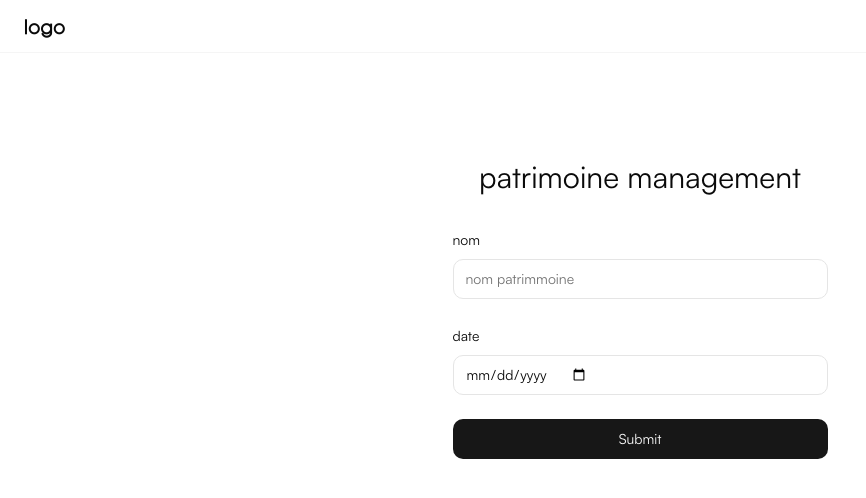
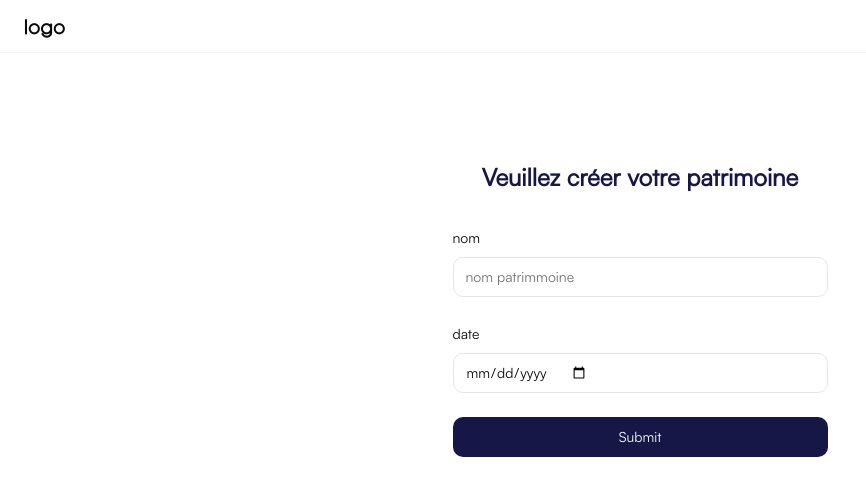
Before and after one commit to MarcHerilala/patrimoine-ui, a Next.js app: page /patrimoine/create in a window 1280 px wide. Shown: the top 498 px of the page, without its empty margins (0-866 px from the left). Built offline with nearby package versions, Linux system fonts and the light colour scheme; no server answers.

Commit message:
feat:create patrimony possession page

```diff
--- a/app/patrimoine/create/possession/page.tsx
+++ b/app/patrimoine/create/possession/page.tsx
@@ -1,9 +1,15 @@
 "use client";
 import { PossessionFormContainer } from "@/components/possessions/Create-container";
-const Page=()=>{
 
-return(
-    <PossessionFormContainer/>
-)
+const Page = () => {
+    return (
+        <div className="container mx-auto px-4 py-8">
+            <h1 className="text-2xl font-bold text-center text-[#161747] mb-6">
+                Veuillez créer une possession
+            </h1>
+            <PossessionFormContainer />
+        </div>
+    );
 }
+
 export default Page;
--- a/components/patrimony/patrimony-create.tsx
+++ b/components/patrimony/patrimony-create.tsx
@@ -70,9 +70,10 @@ export default function CreatePatrimony() {
         <div className="container h-[calc(100vh-320px)]">
             <div className="flex h-full flex-grow items-center justify-center">
                 <div className="mx-auto w-full max-w-[375px]">
-                    <div className="my-8">
-                        <h1 className="mb-2 text-3xl text-center">patrimoine management</h1>
-                    </div>
+                <div className="my-8 text-center">
+                    <h1 className="text-2xl font-bold text-[#161747]">Veuillez créer votre patrimoine</h1>
+                </div>
+
                     <Form {...form}>
                         <form
                             onSubmit={form.handleSubmit(onSubmit)}
@@ -109,7 +110,7 @@ export default function CreatePatrimony() {
                                     </FormItem>
                                 )}
                             />
-                            <Button className="w-full" type="submit">
+                            <Button className="w-full bg-[#161747]" type="submit">
                                 Submit
                             </Button>
                         </form>
```
